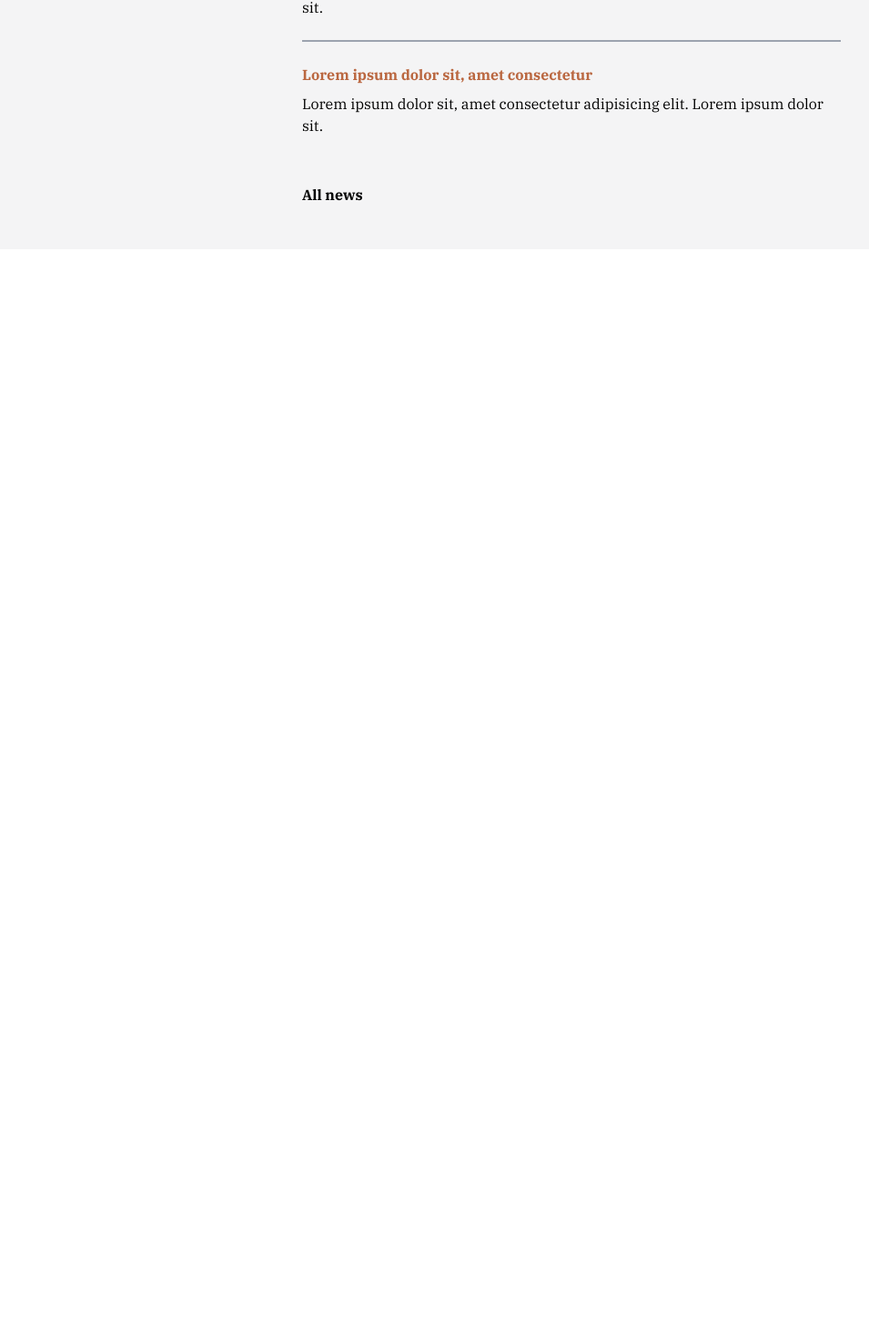
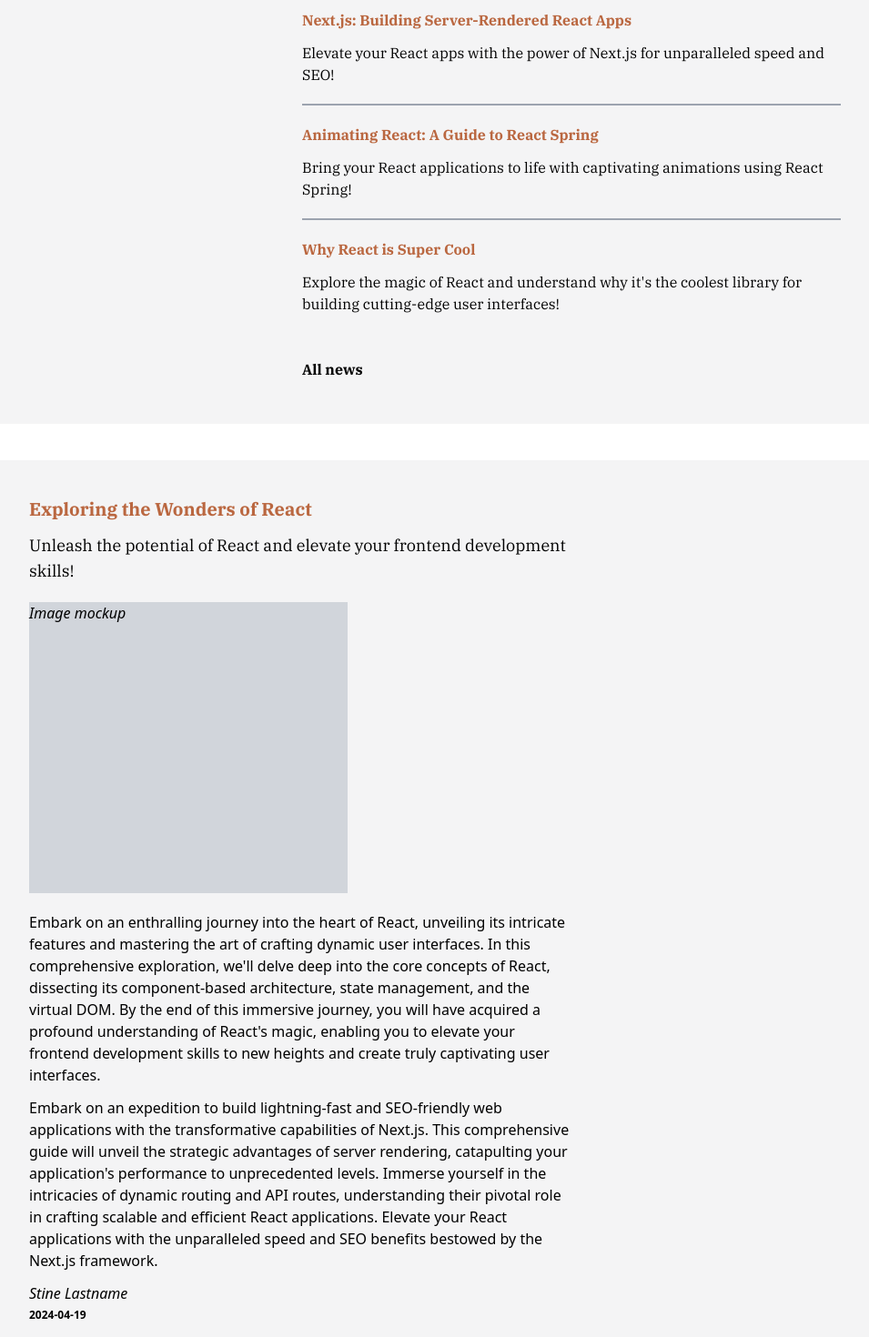
Before and after one commit to hyper-island-collaboration-work/yennenga-progress, a React (Vite) app: page / in a window 1280 px wide. Shown: the part 264-1734 px from the top of the page at 91% size, without its empty margins (308-1263 px from the left). Before the commit the page ends 800 px from the top, so only its background shows below. Built offline with nearby package versions, Linux system fonts and the light colour scheme.

Commit message:
news section adding mockdata and responsiveness

```diff
--- a/mocknews.js
+++ b/mocknews.js
@@ -1,39 +1,32 @@
-import img001 from "./img/unsplash/code-new.webp";
-import img002 from "./img/unsplash/connections-new.webp";
-import img003 from "./img/unsplash/keyboard-new.webp";
-import img004 from "./img/unsplash/mobile-new.webp";
-import img005 from "./img/unsplash/network-new.webp";
-import img006 from "./img/unsplash/stringlights-new.webp";
-import img007 from "./img/unsplash/typing-new.webp";
-
-export const NewsPosts = [
+export const newsPosts = [
   {
     id: 1,
     title: "Exploring the Wonders of React",
     content:
       "Embark on an enthralling journey into the heart of React, unveiling its intricate features and mastering the art of crafting dynamic user interfaces. In this comprehensive exploration, we'll delve deep into the core concepts of React, dissecting its component-based architecture, state management, and the virtual DOM. By the end of this immersive journey, you will have acquired a profound understanding of React's magic, enabling you to elevate your frontend development skills to new heights and create truly captivating user interfaces.",
-    sellingSentence:
+    content2:
+      "Embark on an expedition to build lightning-fast and SEO-friendly web applications with the transformative capabilities of Next.js. This comprehensive guide will unveil the strategic advantages of server rendering, catapulting your application's performance to unprecedented levels. Immerse yourself in the intricacies of dynamic routing and API routes, understanding their pivotal role in crafting scalable and efficient React applications. Elevate your React applications with the unparalleled speed and SEO benefits bestowed by the Next.js framework.",
+    subtitle:
       "Unleash the potential of React and elevate your frontend development skills!",
     author: "John Doe",
-    imageUrl: icon001,
-    altText: "icon head",
     link: "#1",
-    unsplashImage: img001,
-    unsplashImageAltText: "green text that looks like code",
+    date: "2024-04-19",
+    author: "Stine Lastname",
   },
   {
     id: 2,
     title: "Hooks: Unleashing Functional Components",
     content:
       "Embark on an illuminating journey to revolutionize your React components with the transformative power of Hooks. This in-depth exploration will guide you through the transformative landscape of React Hooks, showcasing their ability to transform functional components. We'll delve into the nuances of useState, useEffect, and custom Hooks, unlocking the full potential of functional programming in React. By the end of this odyssey, you'll possess the knowledge and skills to wield React Hooks with mastery and enhance the elegance of your React applications.",
-    sellingSentence:
+    content2:
+      "Embark on an expedition to build lightning-fast and SEO-friendly web applications with the transformative capabilities of Next.js. This comprehensive guide will unveil the strategic advantages of server rendering, catapulting your application's performance to unprecedented levels. Immerse yourself in the intricacies of dynamic routing and API routes, understanding their pivotal role in crafting scalable and efficient React applications. Elevate your React applications with the unparalleled speed and SEO benefits bestowed by the Next.js framework.",
+    subtitle:
       "Unlock the full potential of functional components with React Hooks!",
     author: "Emily Rodriguez",
-    imageUrl: icon002,
     altText: "icon hook",
     link: "#2",
-    unsplashImage: img002,
-    unsplashImageAltText: "An image from Nasa showing lights covering America",
+    date: "2024-04-19",
+    author: "Stine Lastname",
   },
   {
     id: 3,
@@ -41,14 +34,15 @@ export const NewsPosts = [
     subtitle: "Creating Engaging User Experiences Across Devices",
     content:
       "Demystify the intricate world of state management in React and embrace the formidable power of Redux. This comprehensive guide will navigate you through the fundamental principles of centralized state management, illuminating the path to structuring your application's state with precision. We'll unravel the complexities of handling actions and seamlessly connecting everything with Redux. Prepare to embark on a journey of simplifying state management in React, armed with the clarity and power bestowed by the Redux paradigm.",
-    sellingSentence:
+    content2:
+      "Embark on an expedition to build lightning-fast and SEO-friendly web applications with the transformative capabilities of Next.js. This comprehensive guide will unveil the strategic advantages of server rendering, catapulting your application's performance to unprecedented levels. Immerse yourself in the intricacies of dynamic routing and API routes, understanding their pivotal role in crafting scalable and efficient React applications. Elevate your React applications with the unparalleled speed and SEO benefits bestowed by the Next.js framework.",
+    subtitle:
       "Simplify state management in React with the clarity and power of Redux!",
     author: "Sophia Lee",
-    imageUrl: icon003,
     altText: "icon timeline",
     link: "#3",
-    unsplashImage: img003,
-    unsplashImageAltText: "a laptop keyboard",
+    date: "2024-04-19",
+    author: "Stine Lastname",
   },
   {
     id: 4,
@@ -56,15 +50,15 @@ export const NewsPosts = [
     subtitle: "Ensuring Reliability and Code Confidence with Testing",
     content:
       "Navigate the expansive landscape of testing React applications with unwavering confidence. From the foundations of unit tests to the complexities of end-to-end testing, this comprehensive guide will equip you with the strategies and best practices necessary to ensure the reliability and code confidence of your React codebase. Immerse yourself in the art of building robust React applications, adopting a holistic testing strategy that transcends traditional boundaries. Elevate your development process and deliver high-quality, bug-free React applications with assurance.",
-    sellingSentence:
+    content2:
+      "Embark on an expedition to build lightning-fast and SEO-friendly web applications with the transformative capabilities of Next.js. This comprehensive guide will unveil the strategic advantages of server rendering, catapulting your application's performance to unprecedented levels. Immerse yourself in the intricacies of dynamic routing and API routes, understanding their pivotal role in crafting scalable and efficient React applications. Elevate your React applications with the unparalleled speed and SEO benefits bestowed by the Next.js framework.",
+    subtitle:
       "Build robust React applications with a comprehensive testing strategy!",
     author: "Alex Turner",
-    imageUrl: icon004,
     altText: "icon bug",
     link: "#4",
-    unsplashImage: img004,
-    unsplashImageAltText:
-      "People in suits standing in a row looking at their phones",
+    date: "2024-04-19",
+    author: "Stine Lastname",
   },
   {
     id: 5,
@@ -72,15 +66,15 @@ export const NewsPosts = [
     subtitle: "Creating Fast and SEO-Friendly Web Applications",
     content:
       "Embark on an expedition to build lightning-fast and SEO-friendly web applications with the transformative capabilities of Next.js. This comprehensive guide will unveil the strategic advantages of server rendering, catapulting your application's performance to unprecedented levels. Immerse yourself in the intricacies of dynamic routing and API routes, understanding their pivotal role in crafting scalable and efficient React applications. Elevate your React applications with the unparalleled speed and SEO benefits bestowed by the Next.js framework.",
-    sellingSentence:
+    content2:
+      "Embark on an expedition to build lightning-fast and SEO-friendly web applications with the transformative capabilities of Next.js. This comprehensive guide will unveil the strategic advantages of server rendering, catapulting your application's performance to unprecedented levels. Immerse yourself in the intricacies of dynamic routing and API routes, understanding their pivotal role in crafting scalable and efficient React applications. Elevate your React applications with the unparalleled speed and SEO benefits bestowed by the Next.js framework.",
+    subtitle:
       "Elevate your React apps with the power of Next.js for unparalleled speed and SEO!",
     author: "Daniel Chang",
-    imageUrl: icon005,
     altText: "icon server",
     link: "#5",
-    unsplashImage: img005,
-    unsplashImageAltText:
-      "A bunch of cables connected in a way that looks like a network",
+    date: "2024-04-19",
+    author: "Stine Lastname",
   },
   {
     id: 6,
@@ -88,14 +82,15 @@ export const NewsPosts = [
     subtitle: "Creating Dynamic and Engaging User Interfaces with React Spring",
     content:
       "Immerse yourself in the captivating world of dynamic and engaging user interfaces, guided by the transformative prowess of React Spring. This blog post serves as your comprehensive companion, guiding you through the intricate landscape of React Spring and its boundless capabilities. Explore the art of breathing life into React applications, from fundamental animations to complex transitions. Enhance user interaction and craft visually stunning React applications that leave an indelible mark on your audience. Embark on this odyssey and witness your React applications come to life with the enchanting animations empowered by React Spring.",
-    sellingSentence:
+    content2:
+      "Embark on an expedition to build lightning-fast and SEO-friendly web applications with the transformative capabilities of Next.js. This comprehensive guide will unveil the strategic advantages of server rendering, catapulting your application's performance to unprecedented levels. Immerse yourself in the intricacies of dynamic routing and API routes, understanding their pivotal role in crafting scalable and efficient React applications. Elevate your React applications with the unparalleled speed and SEO benefits bestowed by the Next.js framework.",
+    subtitle:
       "Bring your React applications to life with captivating animations using React Spring!",
     author: "Sophia Lee",
-    imageUrl: icon006,
     altText: "icon animation",
     link: "#6",
-    unsplashImage: img006,
-    unsplashImageAltText: "Blue lights connected by string",
+    date: "2024-04-19",
+    author: "Stine Lastname",
   },
   {
     id: 7,
@@ -103,13 +98,14 @@ export const NewsPosts = [
     subtitle: "Unraveling the Magic Behind React's Popularity",
     content:
       "Join us on an exhilarating journey as we unravel the enchanting magic behind React and explore why it stands as the epitome of coolness in the world of frontend development. From its declarative syntax, which simplifies UI development, to the virtual DOM, optimizing performance, we'll delve into the features that set React apart. Whether you're a seasoned developer or just taking your first steps into the realm of frontend development, this blog post will serve as your compass, guiding you through the coolness of React. Get ready to embark on this magical journey and discover why React continues to reign supreme as the coolest library for building cutting-edge user interfaces.",
-    sellingSentence:
+    content2:
+      "Embark on an expedition to build lightning-fast and SEO-friendly web applications with the transformative capabilities of Next.js. This comprehensive guide will unveil the strategic advantages of server rendering, catapulting your application's performance to unprecedented levels. Immerse yourself in the intricacies of dynamic routing and API routes, understanding their pivotal role in crafting scalable and efficient React applications. Elevate your React applications with the unparalleled speed and SEO benefits bestowed by the Next.js framework.",
+    subtitle:
       "Explore the magic of React and understand why it's the coolest library for building cutting-edge user interfaces!",
     author: "Sarah Johnson",
-    imageUrl: icon007,
     altText: "icon cool",
     link: "#7",
-    unsplashImage: img007,
-    unsplashImageAltText: "Hands typing on a keyboard",
+    date: "2024-04-19",
+    author: "Stine Lastname",
   },
 ];
--- a/src/App.jsx
+++ b/src/App.jsx
@@ -1,5 +1,5 @@
-import ButtonLink from "./components/ButtonLink";
 import NewsSection from "./components/NewsSection";
+import NewsPost from "./components/NewsPost";
 
 function App() {
   return (
--- /dev/null
+++ b/src/components/NewsPost.jsx
@@ -0,0 +1,39 @@
+import { newsPosts } from "../../mocknews";
+
+export default function NewsPost({ post, showFullPost }) {
+  if (!post) {
+    return <p>nothing here</p>;
+  }
+  return (
+    <div className="news-post-container" id={post.id}>
+      {showFullPost ? (
+        <article className="mt-10 bg-zinc-100 p-10 ">
+          <div className="m-auto mt-0 md:w-10/12 lg:w-6/12">
+            <h3 className="mb-3 font-plexSerif text-xl font-bold text-umber">
+              {post.title}
+            </h3>
+            <h4 className="pb-5 font-plexSerif text-lg">{post.subtitle}</h4>
+
+            <div className="mb-5 h-80 w-full bg-gray-300 italic md:w-7/12">
+              Image mockup
+            </div>
+
+            <p className="mb-3">{post.content}</p>
+            <p className="mb-3">{post.content2}</p>
+            <p className="mb-1 italic">{post.author}</p>
+            <p className="mb-3 text-xs font-bold">{post.date}</p>
+
+            <div className="bg-black"></div>
+          </div>
+        </article>
+      ) : (
+        <article>
+          <h3 className="mt-5 pb-3 font-plexSerif font-bold text-umber">
+            {post.title}
+          </h3>
+          <h4 className="pb-5 font-plexSerif">{post.subtitle}</h4>
+        </article>
+      )}
+    </div>
+  );
+}
--- a/src/components/NewsPosts.jsx
+++ /dev/null
@@ -1 +0,0 @@
-export default function News() {}
--- a/src/components/NewsSection.jsx
+++ b/src/components/NewsSection.jsx
@@ -1,7 +1,13 @@
 import ButtonLink from "./ButtonLink";
+import { newsPosts } from "../../mocknews";
+import NewsPost from "./NewsPost";
+import { useState } from "react";
 
 export default function NewsSection() {
+  const fiveLatestPosts = newsPosts.slice(-5);
+
   return (
+    <>
       <section className="news-section flex flex-col justify-between bg-zinc-100 p-12 md:flex-row">
         <div className="flex-item-1 flex flex-row items-center justify-between md:items-start">
           <h3 className="mb-10 font-plexSerif text-2xl font-bold">News</h3>
@@ -11,39 +17,11 @@ export default function NewsSection() {
         </div>
         <div className="flex-item-2 text-base md:w-2/4">
           <ul className="divide-y-[2px] divide-gray-400 border-t-[2px] border-gray-400">
-          <li className="py-6">
-            <a>
-              <p className="mb-2 font-plexSerif font-bold text-umber">
-                Lorem ipsum dolor sit, amet consectetur
-              </p>
-              <p className="font-plexSerif">
-                Lorem ipsum dolor sit, amet consectetur adipisicing elit. Lorem
-                ipsum dolor sit.
-              </p>
-            </a>
+            {fiveLatestPosts.map((post) => (
+              <li key={post.id}>
+                <NewsPost post={post} showFullPost={false} />
               </li>
-          <li className="py-6">
-            <a>
-              <p className="mb-2 font-plexSerif font-bold text-umber">
-                Lorem ipsum dolor sit, amet consectetur
-              </p>
-              <p className="font-plexSerif">
-                Lorem ipsum dolor sit, amet consectetur adipisicing elit. Lorem
-                ipsum dolor sit.
-              </p>
-            </a>
-          </li>
-          <li className="py-6">
-            <a>
-              <p className="mb-2 font-plexSerif font-bold text-umber">
-                Lorem ipsum dolor sit, amet consectetur
-              </p>
-              <p className="font-plexSerif">
-                Lorem ipsum dolor sit, amet consectetur adipisicing elit. Lorem
-                ipsum dolor sit.
-              </p>
-            </a>
-          </li>
+            ))}
           </ul>
 
           <div className="all-news-link-bottom pt-7">
@@ -53,5 +31,9 @@ export default function NewsSection() {
           </div>
         </div>
       </section>
+      {newsPosts.map((post) => (
+        <NewsPost post={post} showFullPost={true} />
+      ))}
+    </>
   );
 }
```
Lines whose indentation alone changed are shown as unchanged.
